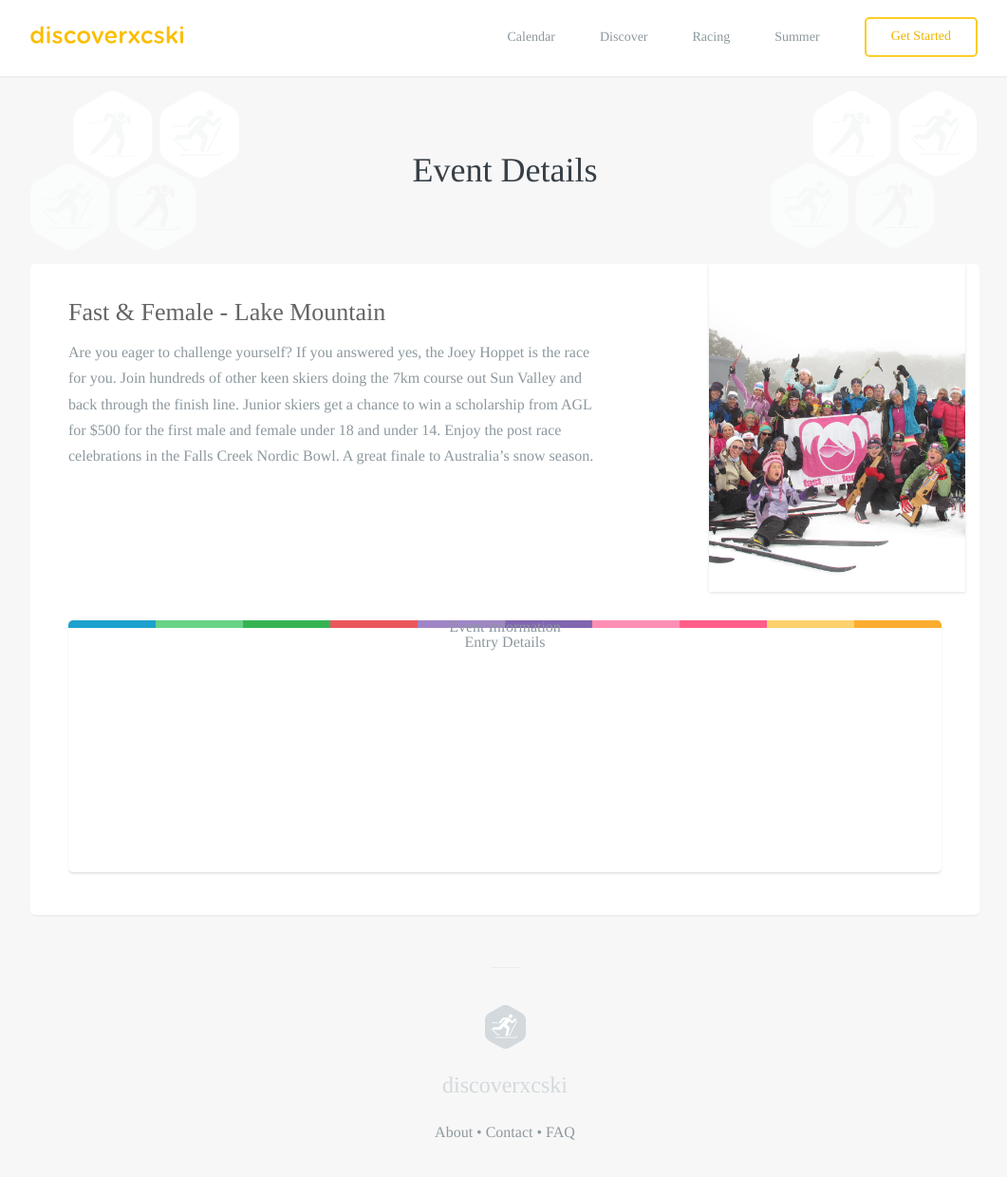
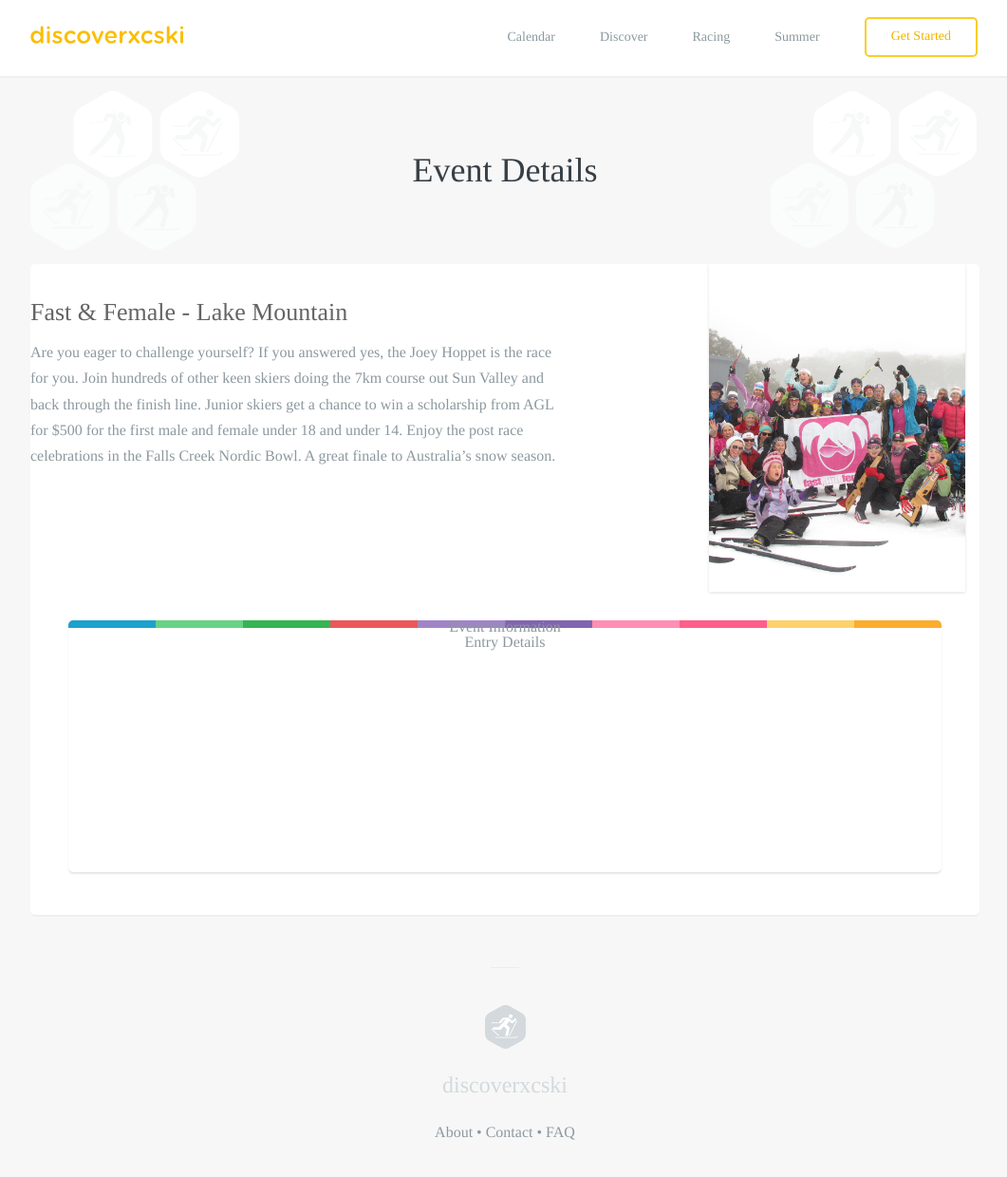
Before and after one commit to robcatto/robcatto.github.io, a Jekyll site: the page built from events/fast-&-female-lake-mountain/index.html, in a window 1280 px wide and 1256 px high. Shown: the top 1239 px of the window at 95% size, without its empty margins (108-1169 px from the left). Built offline with Jekyll 4.4.1, drawn with Linux system fonts in a browser that asks for light colours; some web fonts are replaced; Markdown is read by kramdown in place of the engine named in the settings.

Commit message:
Update index.html

```diff
--- a/events/fast-&-female-lake-mountain/index.html
+++ b/events/fast-&-female-lake-mountain/index.html
@@ -34,7 +34,7 @@ layout: default
                <div class="column event--text" style="padding: 0px;">
                                                  <div style="
                                                 background-color: white;
-                                                padding: 0px 40px;
+
                                                 text-align: left;
                                                 box-sizing: border-box;
 
```
